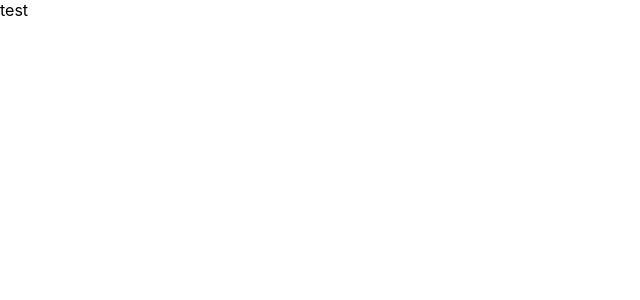
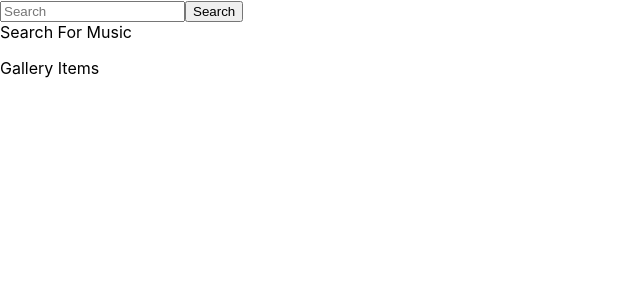
Before and after one commit to tamccullough88/music-library, a React (Create React App) app: page / in a window 1280 px wide. Shown: the top 300 px of the page, without its empty margins (0-640 px from the left). Built offline with nearby package versions, Linux system fonts and the light colour scheme.

Commit message:
adding gallery, search bar, and gallery items. set up basic app structure

```diff
--- a/src/App.js
+++ b/src/App.js
@@ -1,9 +1,17 @@
-
+import { useState, useEffect } from 'react';
+import SearchBar from './Components/SearchBar'
+import Gallery from './Components/Gallery/Gallery'
 
 function App() {
+
+  const [search, setSearch] = useState('')
+  const [message, setMessage] = useState('Search For Music')
+  const [data, setData] = useState([])
   return (
     <div className="App">
-      test
+      <SearchBar />
+      {message}
+      <Gallery />
     </div>
   );
 }
--- /dev/null
+++ b/src/Components/Gallery/Gallery.js
@@ -0,0 +1,11 @@
+import GalleryItems from './GalleryItems'
+
+function Gallery() {
+    return (
+        <div>
+            <GalleryItems />
+        </div>
+    )
+}
+
+export default Gallery
--- /dev/null
+++ b/src/Components/Gallery/GalleryItems.js
@@ -0,0 +1,13 @@
+import { useState } from 'react';
+
+function GalleryItems() {
+    const [view, setView] = useState(false)
+
+    return (
+        <div onClick={(e) => setView(!view)} style={{ display: 'inline-block' }}>
+            <p>Gallery Items</p>
+        </div>
+    )
+}
+
+export default GalleryItems
--- /dev/null
+++ b/src/Components/SearchBar.js
@@ -0,0 +1,15 @@
+import { useState } from 'react';
+
+
+function SearchBar() {
+    const [searchTerm, setSearchTerm] = useState('')
+
+    return (
+        <form>
+            <input placeHolder="Search" />
+            <input type='submit' value="Search" />
+        </form>
+    )
+}
+
+export default SearchBar
```
